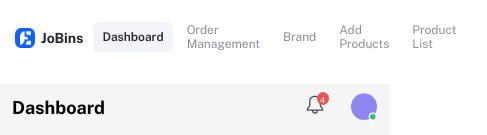
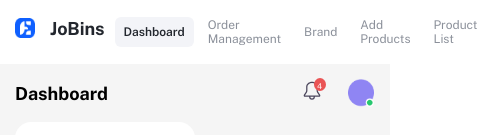
Before and after one commit to sanishkarkee/jobins-frontend-challenge, a React (Vite) app: page / in a window 390 px wide. Shown: the top 135 px of the page, 487 px wide, since content can reach past the window. Built offline with nearby package versions, Linux system fonts and the light colour scheme; no server answers.

Commit message:
iphone 12 pro ongoing

```diff
--- a/src/style.scss
+++ b/src/style.scss
@@ -323,9 +323,20 @@ select {
         display: flex;
         justify-content: space-between;
         width: 100%;
+        padding: 10px 15px;
 
         .jobins-logo-section {
           margin-right: 10px;
+
+          .jobins-title {
+            img {
+              padding-right: 15px;
+            }
+
+            h4 {
+              font-size: 18px;
+            }
+          }
 
           .minimize-menu {
             display: none;
@@ -338,7 +349,7 @@ select {
             align-items: center;
 
             .main-menu-section {
-              padding-bottom: 10px;
+              padding-bottom: 0px;
               padding-right: 5px;
 
               ul {
@@ -356,7 +367,7 @@ select {
             }
 
             .product-section {
-              padding-bottom: 10px;
+              padding-bottom: 0px;
 
               ul {
                 display: flex;
@@ -383,7 +394,7 @@ select {
 
   .dashboard-section {
     .inner {
-      padding: 9px 12px;
+      padding: 15px;
 
       .filter-container {
         .filter-items-section {
```
